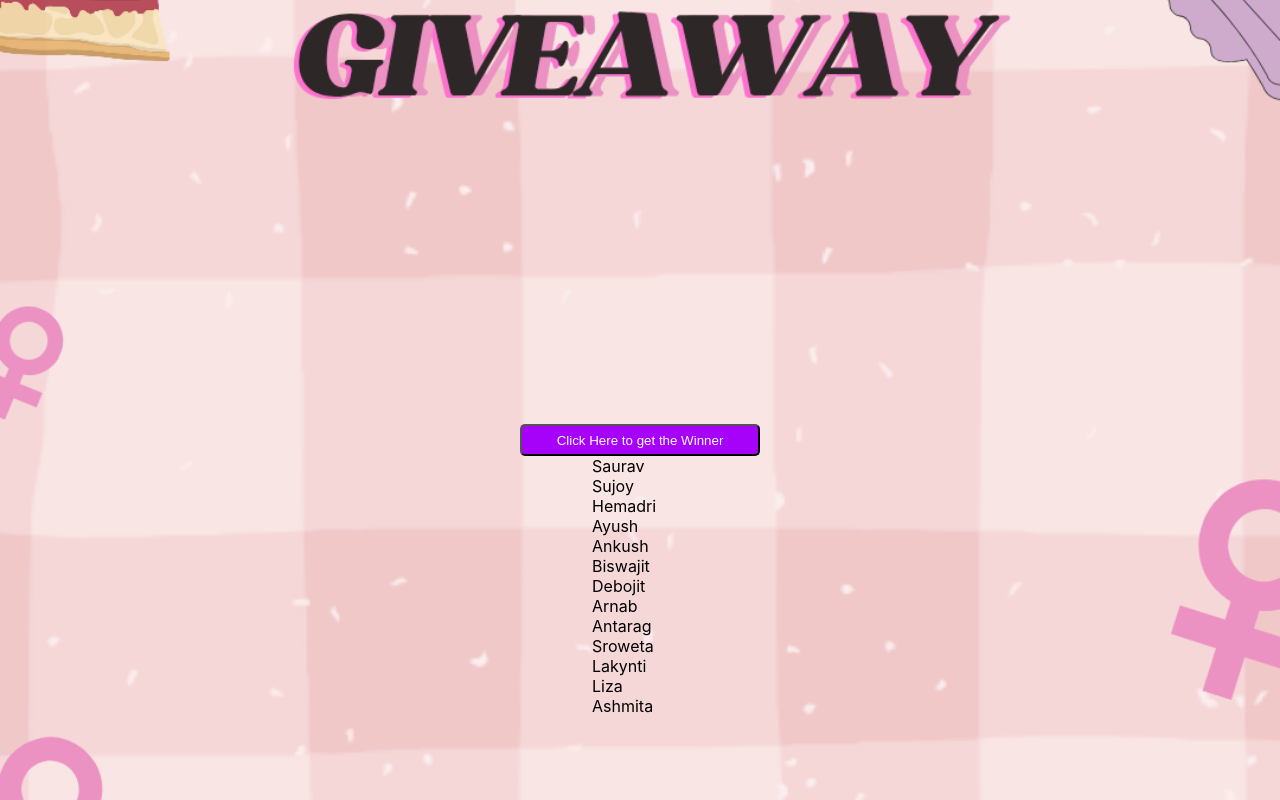
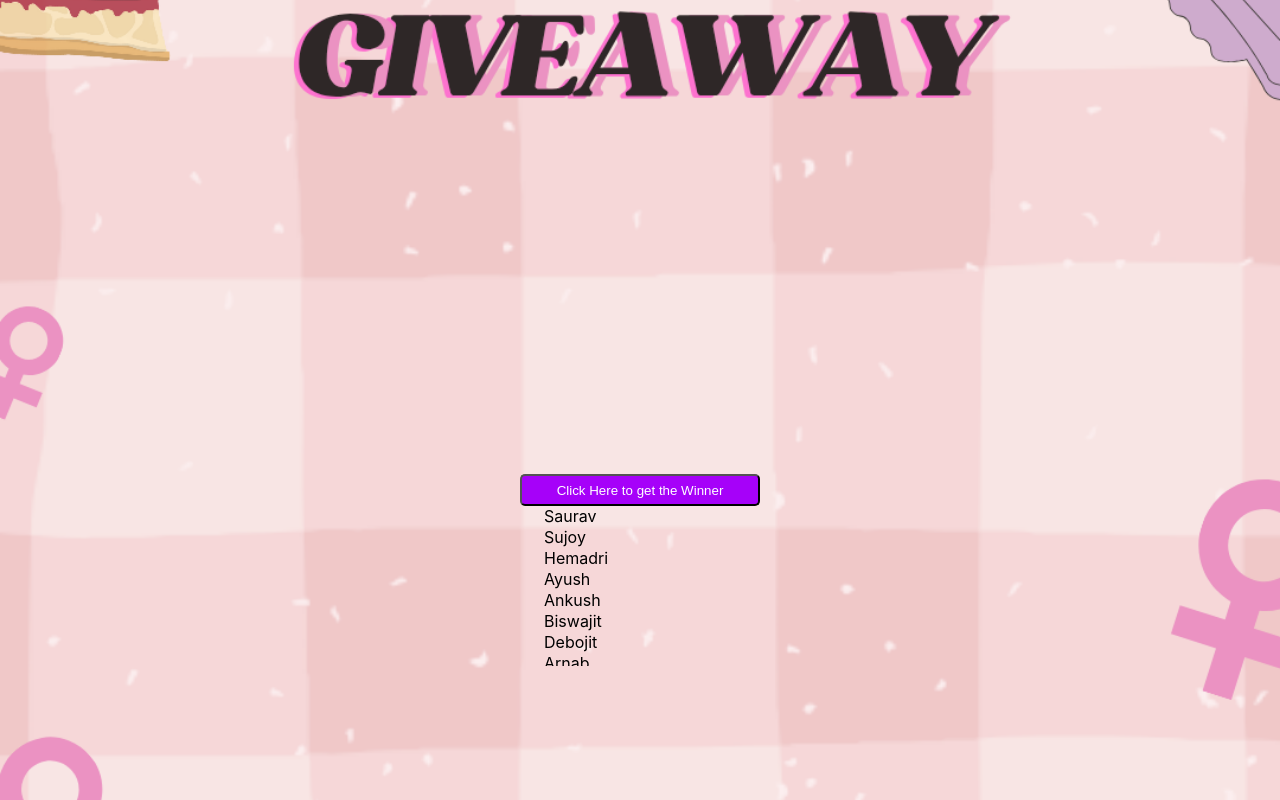
Before and after one commit to itsmesroy/RandomNamePicker, a React (Create React App) app: page / in a window 1280 px wide. Built offline with nearby package versions, Linux system fonts and the light colour scheme.

Commit message:
added confetti

```diff
--- a/src/App.css
+++ b/src/App.css
@@ -32,12 +32,22 @@
 
 .username {
   text-align: left;
-  display: inline-block; /* Keep it in flow with the parent flex container */
+  display: inline-block;
+  margin: 0;
+  padding: 0;
+  display: grid;
+  grid-template-columns: repeat(auto-fit, minmax(150px, 1fr));
+  gap: 1px;
+  width: 80%;
+  max-height: 20vh;
+  overflow-y: auto;
+  text-align: left;
+
 }
 
 .winner {
   text-align: right;
-  display: inline-block; /* Keep it in flow with the parent flex container */
+  display: inline-block;
 }
 
 /* Lists Container */
```
